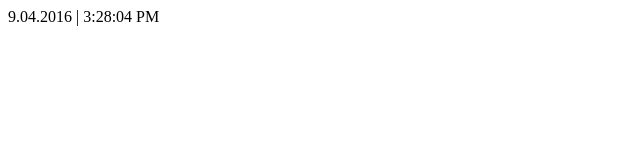
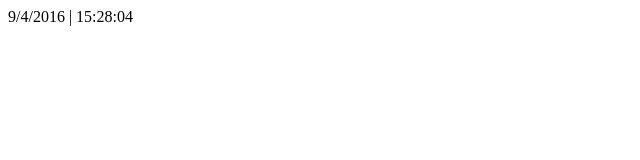
Before and after one commit to CodersCommunity/-CR-Javascript-1, a plain HTML site: page index.html in a window 1280 px wide. Shown: the full height of the page, 0-640 px from the left. Drawn offline with Linux system fonts and the light colour scheme.

Commit message:
Back to original files

```diff
--- a/index.html
+++ b/index.html
@@ -3,10 +3,13 @@
 <head>
 	<meta charset="utf-8" />
 	<title>Odliczanie czasu</title>
+
+	<script type="text/javascript" src="timer.js"></script>
+
 </head>
-<body>
+<body onload="odliczanie();">
+
 	<div id="zegar"></div>
 
-	<script src="./timer.js"></script>
 </body>
 </html>
--- a/timer.js
+++ b/timer.js
@@ -1,25 +1,22 @@
-(function () {
-	'use strict';
+function odliczanie()
+	{
+		var dzisiaj = new Date();
 
-	var clockElement = document.getElementById( 'zegar' );
-	var updateFraquency = 1000;
-	var formatter = new Intl.DateTimeFormat( 'pl' );
+		var dzien = dzisiaj.getDate();
+		var miesiac = dzisiaj.getMonth()+1;
+		var rok = dzisiaj.getFullYear();
 
-	function getDateAsText () {
-		var now = new Date();
-		var date = formatter.format( now );
-		var time = now.toLocaleTimeString();
+		var godzina = dzisiaj.getHours();
+		if (godzina<10) godzina = "0"+godzina;
 
-		var result = date + ' | ' + time;
+		var minuta = dzisiaj.getMinutes();
+		if (minuta<10) minuta = "0"+minuta;
 
-		return result;
-	};
+		var sekunda = dzisiaj.getSeconds();
+		if (sekunda<10) sekunda = "0"+sekunda;
 
-	function updateClock () {
-		clockElement.innerHTML = getDateAsText();
+		document.getElementById("zegar").innerHTML =
+		 dzien+"/"+miesiac+"/"+rok+" | "+godzina+":"+minuta+":"+sekunda;
 
-		setTimeout( updateClock, updateFraquency );
-	};
-
-	updateClock();
-})();
+		 setTimeout("odliczanie()",1000);
+	}
```
Also changed, not shown: 1 other file.
